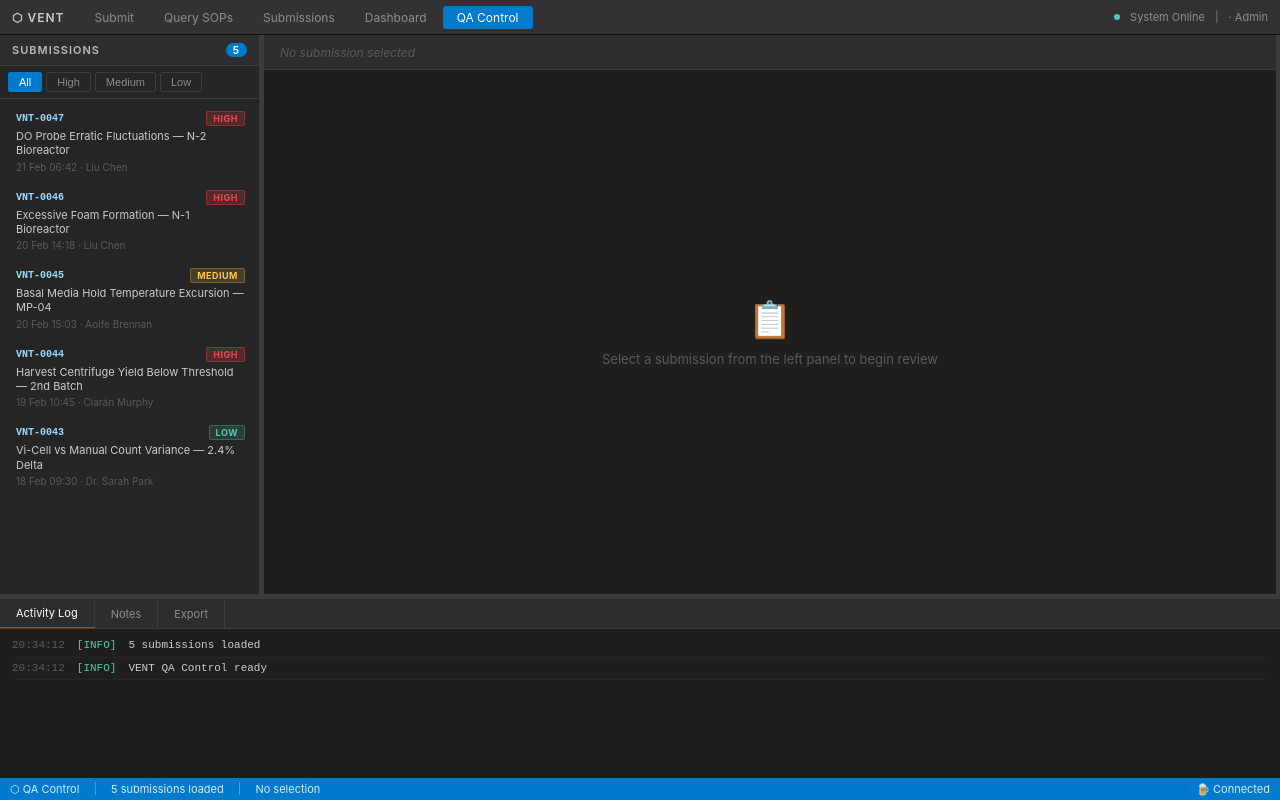
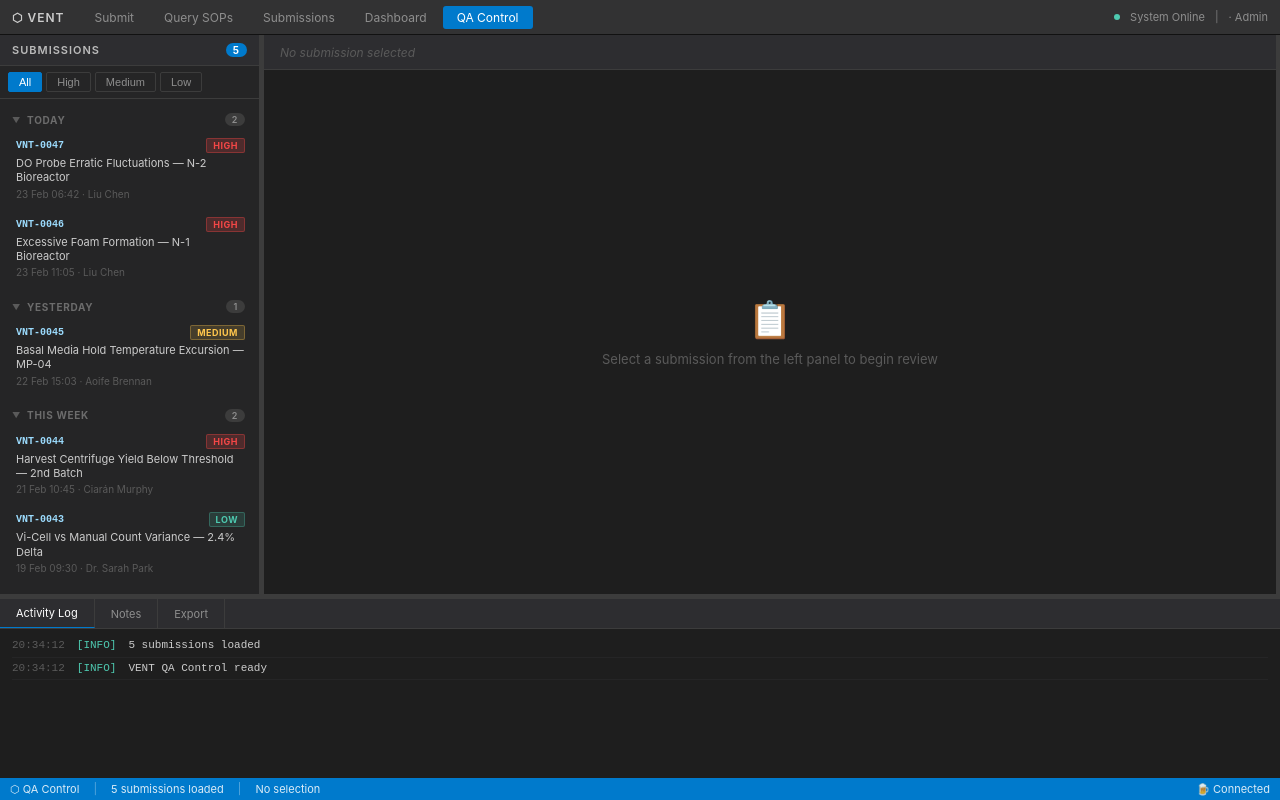
Before and after one commit to Doherd33/vent, a plain HTML site: page docs/qa.html in a window 1280 px wide. Drawn offline with Linux system fonts and the light colour scheme; sample sign-in values are in the browser's storage.

Commit message:
Left panel: collapsible date groups (Today/Yesterday/This Week/Earlier)

```diff
--- a/docs/qa.html
+++ b/docs/qa.html
@@ -113,6 +113,13 @@ body {
 .submission-list { flex: 1; overflow-y: auto; padding: 4px; }
 .submission-list::-webkit-scrollbar { width: 4px; }
 .submission-list::-webkit-scrollbar-thumb { background: #424242; border-radius: 2px; }
+
+.group-header { display: flex; align-items: center; padding: 10px 10px 4px 8px; cursor: pointer; user-select: none; color: #6c6c6c; font-size: 10px; font-weight: 700; letter-spacing: 0.7px; text-transform: uppercase; gap: 6px; transition: color 0.12s; }
+.group-header:hover { color: #cccccc; }
+.group-chevron { font-size: 8px; transition: transform 0.15s ease; display: inline-block; color: #5a5a5a; flex-shrink: 0; }
+.group-chevron.group-collapsed { transform: rotate(-90deg); }
+.group-count { margin-left: auto; background: #3c3c3c; color: #8e8e8e; border-radius: 8px; padding: 1px 7px; font-size: 9px; font-weight: 600; flex-shrink: 0; }
+.group-items { margin-bottom: 4px; }
 
 .sub-card {
   padding: 8px 10px; border-radius: 2px; margin-bottom: 1px;
@@ -422,7 +429,7 @@ body {
 <script>
 const MOCK = [
   {
-    id:'VNT-0047', priority:'High', area:'Upstream', operator:'Liu Chen', date:'21 Feb 06:42',
+    id:'VNT-0047', priority:'High', area:'Upstream', operator:'Liu Chen', date:'23 Feb 06:42',
     title:'DO Probe Erratic Fluctuations — N-2 Bioreactor',
     obs:'Dissolved oxygen probe on N-2 bioreactor (500L) showing erratic fluctuations between 18% and 67% over the past 4 hours. Sparging rate unchanged. Probe last calibrated on Day 0 per SOP. Currently Day 6 of perfusion run with VCD at 45x10^6 cells/mL. DO control loop has been in manual override since 04:15.',
     sops:[
@@ -436,7 +443,7 @@ const MOCK = [
     ]
   },
   {
-    id:'VNT-0046', priority:'High', area:'Upstream', operator:'Liu Chen', date:'20 Feb 14:18',
+    id:'VNT-0046', priority:'High', area:'Upstream', operator:'Liu Chen', date:'23 Feb 11:05',
     title:'Excessive Foam Formation — N-1 Bioreactor',
     obs:'Excessive foam formation in N-1 bioreactor (50L) seed train at approximately 6 hours post-inoculation. Antifoam C Emulsion added at standard 0.1% v/v per SOP but foam layer persisting at 8cm depth. No other process parameters outside range. Agitation 120 RPM, DO 40%, pH 7.15.',
     sops:[
@@ -448,7 +455,7 @@ const MOCK = [
     ]
   },
   {
-    id:'VNT-0045', priority:'Medium', area:'Media Prep', operator:'Aoife Brennan', date:'20 Feb 15:03',
+    id:'VNT-0045', priority:'Medium', area:'Media Prep', operator:'Aoife Brennan', date:'22 Feb 15:03',
     title:'Basal Media Hold Temperature Excursion — MP-04',
     obs:'Basal media hold temperature in vessel MP-04 measured 22.4C at 14:30. Set point is 20C +/-1C per SOP-UP-004 — deviation is +2.4C above upper limit. Vessel has been in hold for 9 hours. Media is scheduled for use in N-2 production bioreactor at 08:00 tomorrow.',
     sops:[
@@ -461,7 +468,7 @@ const MOCK = [
     ]
   },
   {
-    id:'VNT-0044', priority:'High', area:'Downstream', operator:'Ciarán Murphy', date:'19 Feb 10:45',
+    id:'VNT-0044', priority:'High', area:'Downstream', operator:'Ciarán Murphy', date:'21 Feb 10:45',
     title:'Harvest Centrifuge Yield Below Threshold — 2nd Batch',
     obs:'Harvest centrifuge yield for DSP batch 2024-DS-089 calculated at 73% based on pre/post cell counts. SOP specifies >=88% yield for this step. Bowl speed 8,400 RPM and feed rate 12 L/hr were both within specification. This is the second consecutive batch below threshold — batch 2024-DS-086 yielded 79%.',
     sops:[
@@ -475,7 +482,7 @@ const MOCK = [
     ]
   },
   {
-    id:'VNT-0043', priority:'Low', area:'QC', operator:'Dr. Sarah Park', date:'18 Feb 09:30',
+    id:'VNT-0043', priority:'Low', area:'QC', operator:'Dr. Sarah Park', date:'19 Feb 09:30',
     title:'Vi-Cell vs Manual Count Variance — 2.4% Delta',
     obs:'Vi-Cell XR automated counter gave 94.2% viability vs 91.8% from manual haemocytometer count on the same sample. Delta is 2.4%. Both methods are within the acceptable range (>=85%), but the gap between methods is larger than the typical <=1% variance we normally observe.',
     sops:[
@@ -488,6 +495,29 @@ const MOCK = [
 ];
 
 let filter='all', selected=null, selSopIdx=null, logLines=[], curBottom='log';
+let collapsedGroups={};
+
+const _MONTH={Jan:0,Feb:1,Mar:2,Apr:3,May:4,Jun:5,Jul:6,Aug:7,Sep:8,Oct:9,Nov:10,Dec:11};
+function _parseSub(s){
+  const [d,m,t]=s.split(' '); const [h,mi]=t.split(':');
+  return new Date(2026,_MONTH[m],+d,+h,+mi);
+}
+function _groupLabel(dateStr){
+  const d=_parseSub(dateStr);
+  const now=new Date();
+  const today=new Date(now.getFullYear(),now.getMonth(),now.getDate());
+  const dc=new Date(d.getFullYear(),d.getMonth(),d.getDate());
+  const diffDays=Math.round((today-dc)/864e5);
+  if(diffDays===0) return 'Today';
+  if(diffDays===1) return 'Yesterday';
+  if(diffDays<7)  return 'This Week';
+  return 'Earlier';
+}
+function toggleGroup(label,e){
+  e.stopPropagation();
+  collapsedGroups[label]=!collapsedGroups[label];
+  renderLeft();
+}
 let openTabs=[], activeTabId=null;
 let sopTabs=[], activeSopKey=null;
 let dragSopKey=null, dragSopWidth=0;
@@ -519,18 +549,37 @@ function switchBottom(tab,el){
 function doExport(fmt){addLog('Export requested: '+fmt.toUpperCase(),'info');}
 
 function renderLeft(){
+  const ORDER=['Today','Yesterday','This Week','Earlier'];
   const filtered=filter==='all'?MOCK:MOCK.filter(s=>s.priority===filter);
   document.getElementById('subCount').textContent=filtered.length;
   document.getElementById('statusSubs').textContent=MOCK.length+' submissions loaded';
-  document.getElementById('subList').innerHTML=filtered.map(s=>{
-    const isActive=activeTabId===s.id;
-    const isOpen=openTabs.includes(s.id)&&!isActive;
-    return `<div class="sub-card ${isActive?'active':''}" onclick="selectSub('${s.id}')" style="${isOpen?'border-left-color:#555;':''}">`+
-      `<div class="card-top"><span class="card-id">${s.id}</span><span class="risk-badge risk-${s.priority}">${s.priority}</span></div>`+
-      `<div class="card-title">${s.title}</div>`+
-      `<div class="card-meta">${s.date} &middot; ${s.operator}${isOpen?' &middot; <span style="color:#5a9bc7;font-size:9px">OPEN</span>':''}</div>`+
+  const groups={};
+  filtered.forEach(s=>{ const g=_groupLabel(s.date); if(!groups[g])groups[g]=[]; groups[g].push(s); });
+  let html='';
+  ORDER.forEach(label=>{
+    const items=groups[label];
+    if(!items||!items.length) return;
+    const col=!!collapsedGroups[label];
+    html+=`<div class="group-header" onclick="toggleGroup('${label}',event)">`+
+      `<span class="group-chevron${col?' group-collapsed':''}">&#9660;</span>`+
+      `<span>${label}</span>`+
+      `<span class="group-count">${items.length}</span>`+
       `</div>`;
-  }).join('');
+    if(!col){
+      html+=`<div class="group-items">`;
+      items.forEach(s=>{
+        const isActive=activeTabId===s.id;
+        const isOpen=openTabs.includes(s.id)&&!isActive;
+        html+=`<div class="sub-card ${isActive?'active':''}" onclick="selectSub('${s.id}')" style="${isOpen?'border-left-color:#555;':''}">`+
+          `<div class="card-top"><span class="card-id">${s.id}</span><span class="risk-badge risk-${s.priority}">${s.priority}</span></div>`+
+          `<div class="card-title">${s.title}</div>`+
+          `<div class="card-meta">${s.date} &middot; ${s.operator}${isOpen?' &middot; <span style="color:#5a9bc7;font-size:9px">OPEN</span>':''}</div>`+
+          `</div>`;
+      });
+      html+=`</div>`;
+    }
+  });
+  document.getElementById('subList').innerHTML=html||'<div style="padding:24px 10px;color:#5a5a5a;font-size:11px;text-align:center">No submissions match filter</div>';
 }
 
 function setFilter(f,btn){
```
